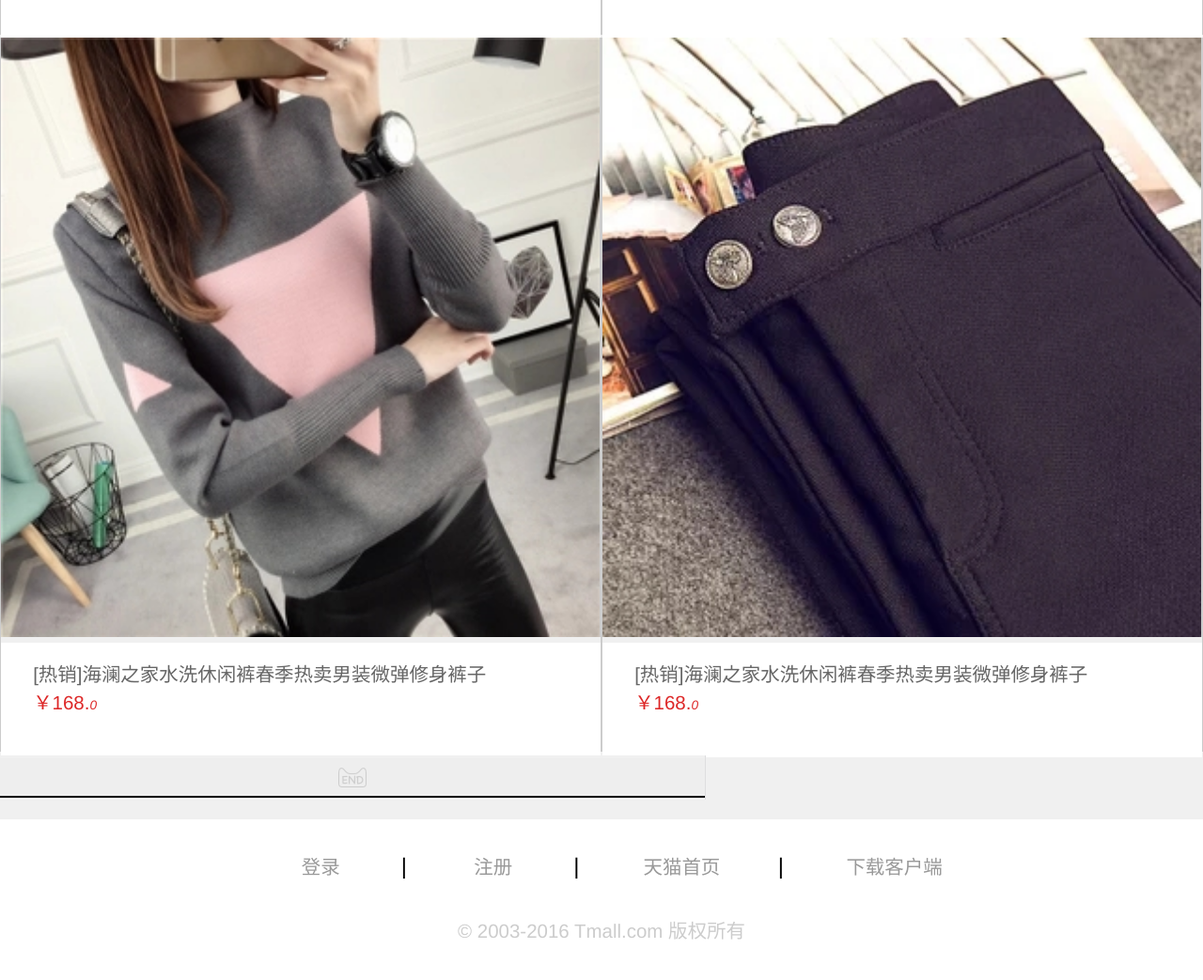
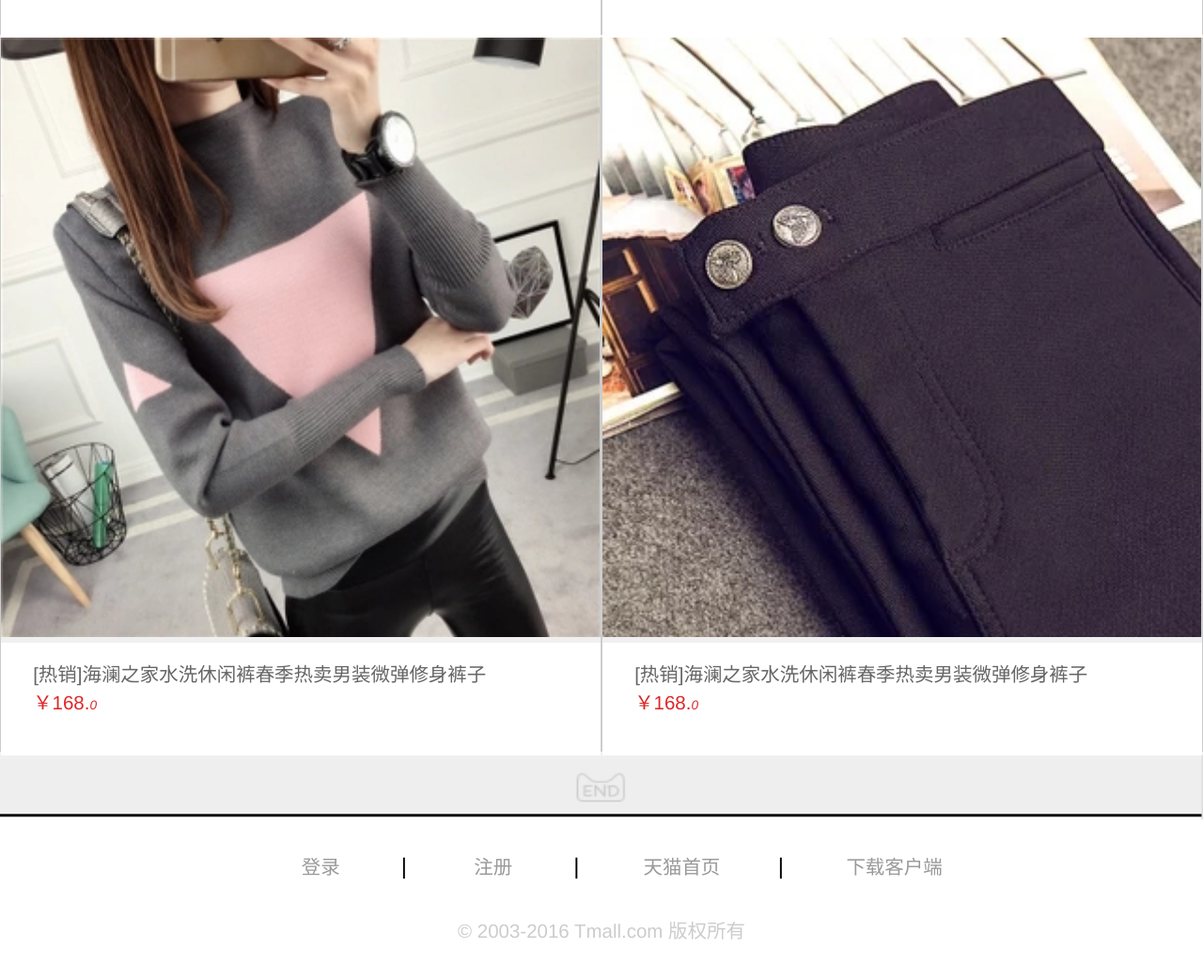
Before and after one commit to hzh1619/tmydd, a plain HTML site: page index.html in a window 1280 px wide. Shown: the part 8820-9863 px from the top of the page at 94% size. Drawn offline with Linux system fonts and the light colour scheme.

Commit message:
yidongduan2.0

```diff
--- a/css/ydongduan.css
+++ b/css/ydongduan.css
@@ -1086,6 +1086,10 @@
 	width: 100%;
 	height: 0.4rem;
 }
+.gap img{
+	width: 100%;
+	height: 100%;
+}
 .bottom{
     width: 100%;
     height: 1rem;
```
